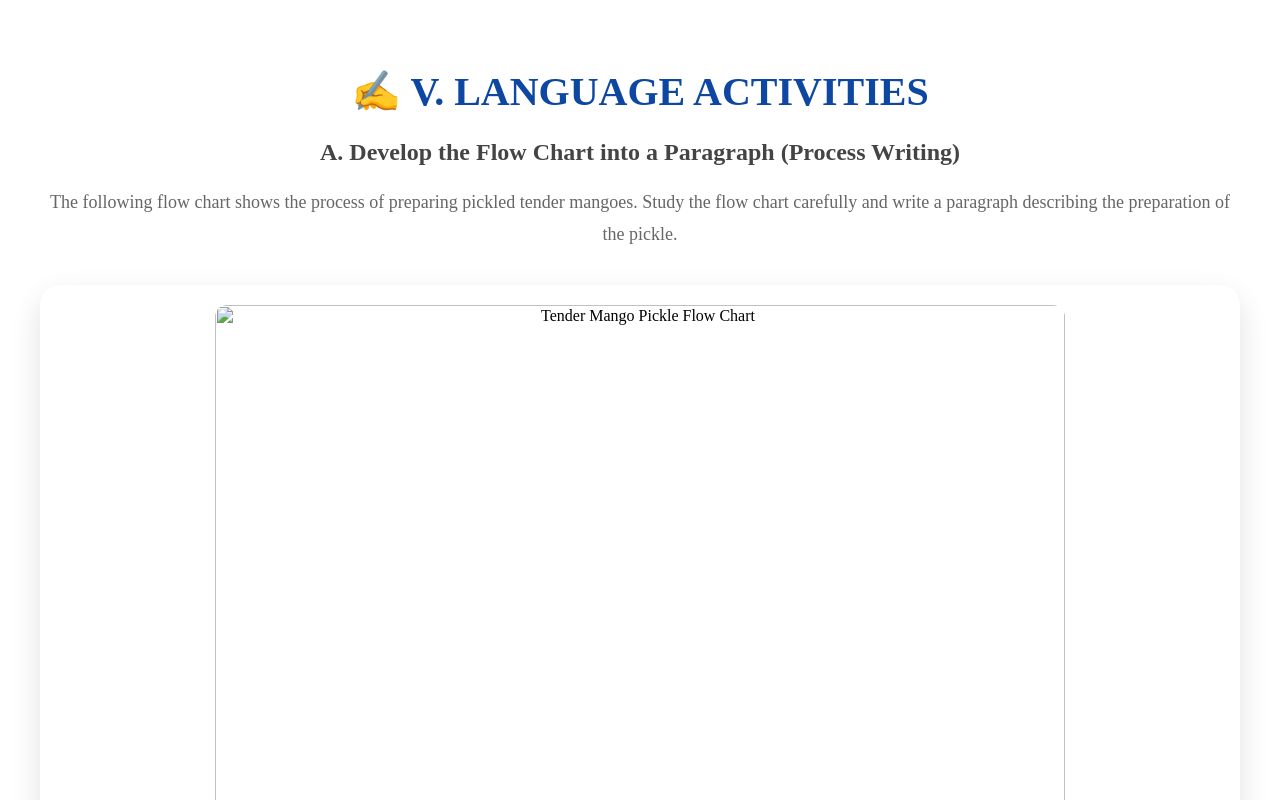
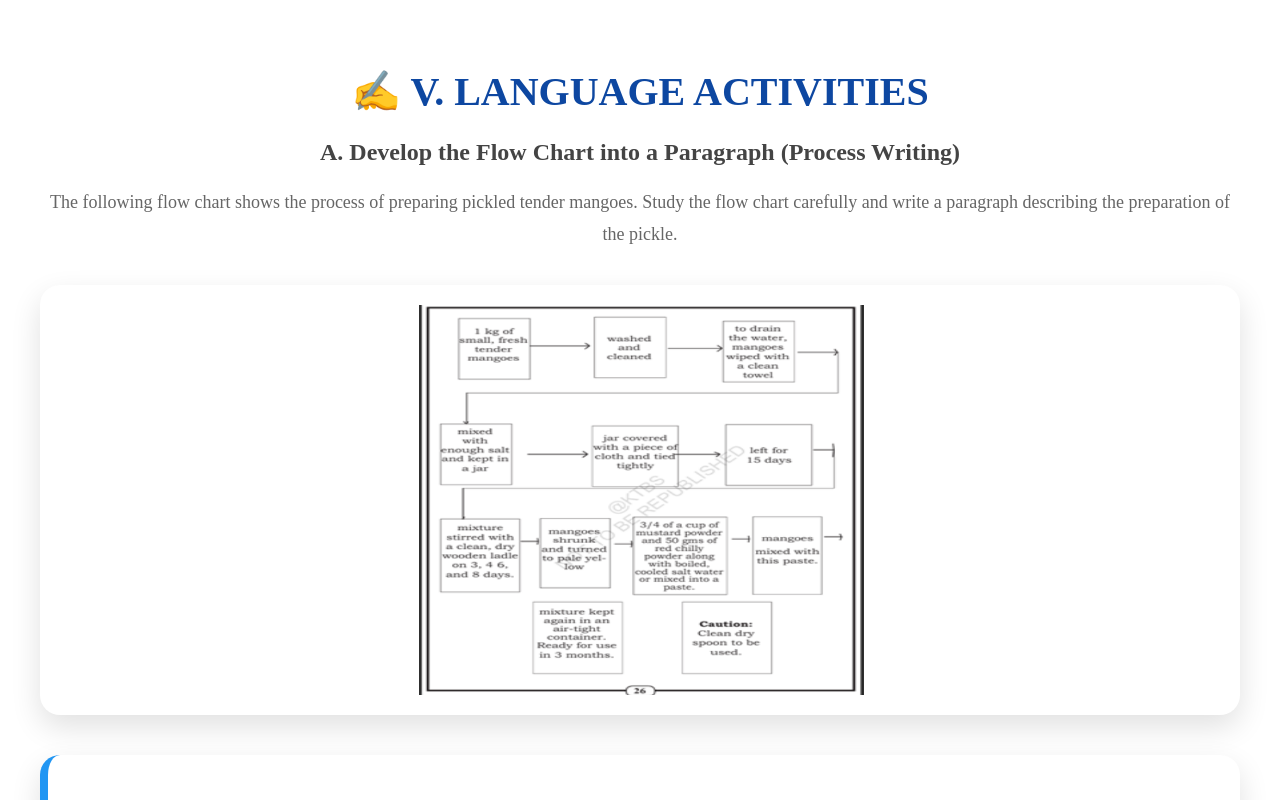
Before and after one commit to poornimajoshi225-bot/LearnwithPoornimaKTBS-notes, a plain HTML site: page lesson 2.html in a window 1280 px wide. Shown: the part 11200-12000 px from the top of the page. Drawn offline with Linux system fonts and the light colour scheme; files whose address does not match are found by name.

Commit message:
Update lesson 2.html

```diff
--- a/lesson 2.html
+++ b/lesson 2.html
@@ -679,7 +679,7 @@ I. GLOSSARY
 
     <div class="flowchart-box">
 
-        <img src="images/mango-flowchart.png"
+        <img src="mango-flowchart.png"
              alt="Tender Mango Pickle Flow Chart"
              class="flowchart-image">
 
```
